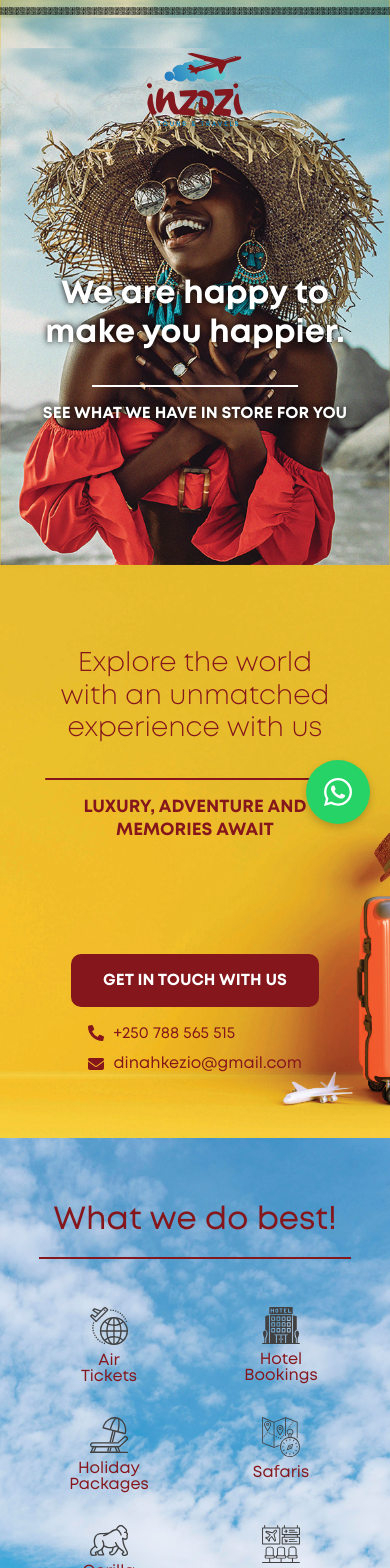
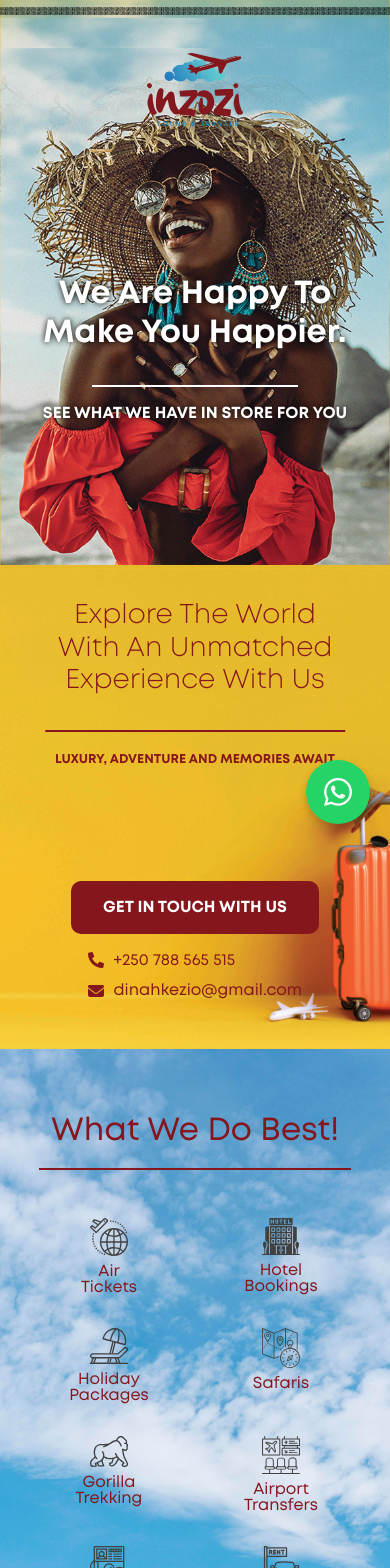
Before and after one commit to kampusagency/inzozi, a React (Vite) app: page / in a window 390 px wide. Shown: the top 1568 px of the page. Built offline with nearby package versions, Linux system fonts and the light colour scheme.

Commit message:
Image changes

```diff
--- a/src/homepage/Place.jsx
+++ b/src/homepage/Place.jsx
@@ -4,7 +4,7 @@ import phone from "./../assets/image/icon/phone.svg";
 import mail from "./../assets/image/icon/email.svg";
 import scroll from "./../assets/image/icon/chevron-down.svg";
 
-import place from './../assets/image/img/animal.png'
+import place from './../assets/image/img/place.png'
 
 function Place() {
   return (
--- a/src/styles/home.scss
+++ b/src/styles/home.scss
@@ -200,7 +200,7 @@
         .container {
             height: 100%;
             position: relative;
-            padding: 4rem 0;
+            padding: 1rem 0 3rem;
         }
 
         .content {
@@ -243,8 +243,21 @@
                 font-weight: 700;
                 text-transform: uppercase;
 
-                @media (max-width: 400px) {
-                    font-size: 1.1rem;
+
+                @media (max-width: 525px) {
+                    font-size: .8rem;
+                }
+
+                @media (max-width: 350px) {
+                    font-size: .7rem;
+                }
+
+                @media (max-width: 306px) {
+                    font-size: .6rem;
+                }
+
+                @media (max-width: 263px) {
+                    font-size: .5rem;
                 }
             }
 
@@ -843,13 +856,16 @@
             position: absolute;
             left: 50%;
             bottom: 2rem;
+            text-transform: capitalize;
             transform: translateX(-50%);
 
             font-size: 2rem;
             font-weight: bold;
 
-            @media (max-width: 389px) {
-                font-size: 1.8rem;
+
+
+            @media (max-width: 400px) {
+                font-size: 1.5rem;
             }
         }
 
@@ -1080,6 +1096,10 @@
         }
     }
 
+    h2{
+    text-transform: capitalize;
+    }
+
     @media (max-width: 420px) {
         text-align: center;
         align-items: center;
```
